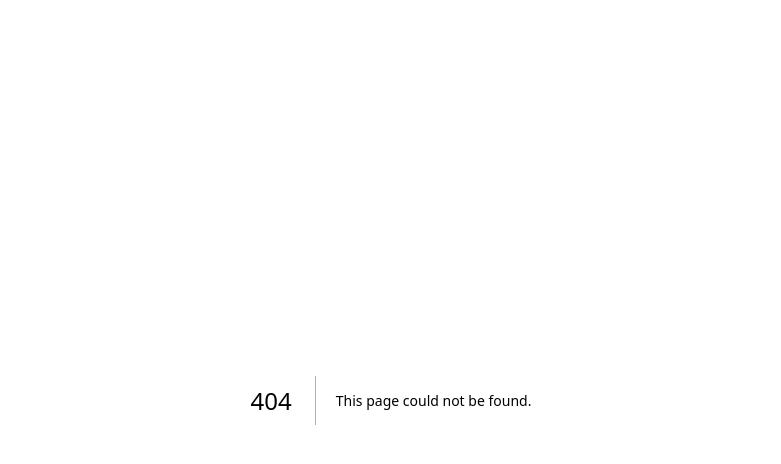
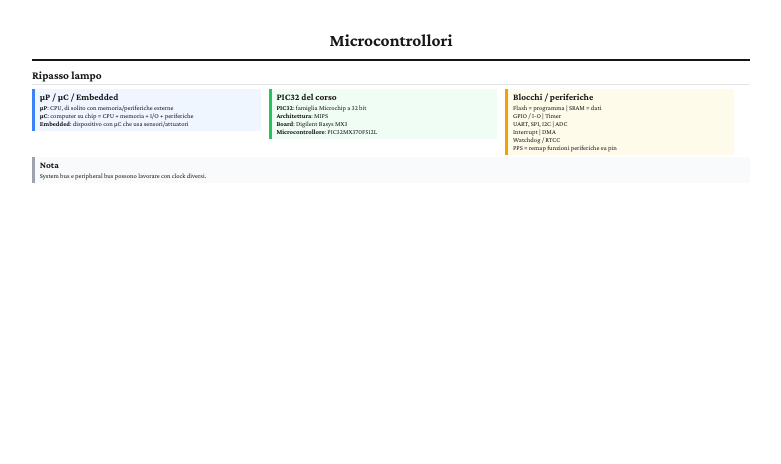
Before and after one commit to saphitv/riassunti-scuola, a Next.js app: page /microcontrollori in a window 1280 px wide. Before the commit this address had no page. Shown: the top 464 px of the page, without its empty margins (249-1030 px from the left). Built offline with nearby package versions, Linux system fonts and the light colour scheme; what better-react-mathjax would draw is missing.

Commit message:
Add Microcontrollori course page and section
- Add the new Microcontrollori landing page
- Register the course on the home page
- Export the new section component

```diff
--- /dev/null
+++ b/app/microcontrollori/page.tsx
@@ -0,0 +1,11 @@
+import { CourseHeader } from "@/components";
+import { MicrocontrolloriSection } from "@/components/sections";
+
+export default function MicrocontrolloriPage() {
+  return (
+    <div className="page page-compact">
+      <CourseHeader title="Microcontrollori" />
+      <MicrocontrolloriSection />
+    </div>
+  );
+}
--- a/app/page.tsx
+++ b/app/page.tsx
@@ -2,6 +2,7 @@ import { CourseCardLink } from "@/components";
 
 const courses = [
   { slug: "analisi-2", name: "Analisi 2", description: "Integrali, curve, equazioni differenziali" },
+  { slug: "microcontrollori", name: "Microcontrollori", description: "PIC32, periferiche, sistemi embedded" },
   { slug: "numerica", name: "Numerica (Semestre 1)", description: "Trovare zeri di funzioni, sistemi lineari" },
   { slug: "programmazione-oggetti", name: "Programmazione a Oggetti", description: "Generics, Reflection, Annotations, Nested Classes" },
   { slug: "probabilita-e-statistica", name: "Probabilita e Statistica", description: "Eventi, probabilita condizionata, Bayes, indipendenza" },
--- a/components/sections/index.ts
+++ b/components/sections/index.ts
@@ -12,3 +12,6 @@ export * from "./probabilita-e-statistica";
 
 // Programmazione Procedurale sections
 export * from "./programmazione-procedurale";
+
+// Microcontrollori sections
+export * from "./microcontrollori";
--- /dev/null
+++ b/components/sections/microcontrollori/MicrocontrolloriSection.tsx
@@ -0,0 +1,75 @@
+import { Section, Row, Column, Box } from "@/components";
+
+export function MicrocontrolloriSection() {
+  return (
+    <Section title="Ripasso lampo" forceFirstPage>
+      <Row>
+        <Column width="third">
+          <Box color="blue" border="left" title="µP / µC / Embedded">
+            <div style={{ fontSize: "var(--font-size-small)" }}>
+              <p>
+                <strong>µP</strong>: CPU, di solito con memoria/periferiche esterne
+              </p>
+              <p>
+                <strong>µC</strong>: computer su chip = CPU + memoria + I/O + periferiche
+              </p>
+              <p>
+                <strong>Embedded</strong>: dispositivo con µC che usa sensori/attuatori
+              </p>
+            </div>
+          </Box>
+        </Column>
+
+        <Column width="third">
+          <Box color="green" border="left" title="PIC32 del corso">
+            <div style={{ fontSize: "var(--font-size-small)" }}>
+              <p>
+                <strong>PIC32</strong>: famiglia Microchip a 32 bit
+              </p>
+              <p>
+                <strong>Architettura</strong>: MIPS
+              </p>
+              <p>
+                <strong>Board</strong>: Digilent Basys MX3
+              </p>
+              <p>
+                <strong>Microcontrollore</strong>: PIC32MX370F512L
+              </p>
+            </div>
+          </Box>
+        </Column>
+
+        <Column width="third">
+          <Box color="yellow" border="left" title="Blocchi / periferiche">
+            <div style={{ fontSize: "var(--font-size-small)" }}>
+              <p>
+                Flash = programma | SRAM = dati
+              </p>
+              <p>
+                GPIO / I-O | Timer
+              </p>
+              <p>
+                UART, SPI, I2C | ADC
+              </p>
+              <p>
+                Interrupt | DMA
+              </p>
+              <p>
+                Watchdog / RTCC
+              </p>
+              <p>
+                PPS = remap funzioni periferiche su pin
+              </p>
+            </div>
+          </Box>
+        </Column>
+      </Row>
+
+      <Box color="gray" border="left" title="Nota">
+        <p style={{ fontSize: "var(--font-size-small)" }}>
+          System bus e peripheral bus possono lavorare con clock diversi.
+        </p>
+      </Box>
+    </Section>
+  );
+}
--- /dev/null
+++ b/components/sections/microcontrollori/index.ts
@@ -0,0 +1 @@
+export { MicrocontrolloriSection } from "./MicrocontrolloriSection";
```
